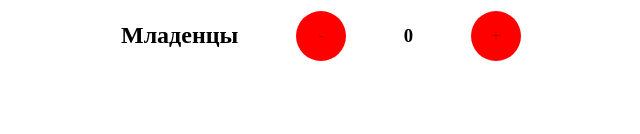
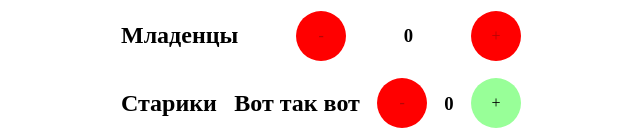
Before and after one commit to BakumenkoVS/trainingTS, a React app: page / in a window 1280 px wide. Shown: the part 1085-1219 px from the top of the page, without its empty margins (319-959 px from the left). Before the commit the page ends 1155 px from the top, so only its background shows below. Built offline with nearby package versions, Linux system fonts and the light colour scheme.

Commit message:
add reduce and increase

```diff
--- a/src/components/Counter/Counter.tsx
+++ b/src/components/Counter/Counter.tsx
@@ -1,16 +1,55 @@
-import React, { FC } from "react";
+import React, { FC, useEffect, useState } from "react";
 import { CounterProps } from "./types";
 import { styles } from "./Counter.styles";
 
-const Counter: FC<CounterProps> = ({title, subTitle, value}) => (
+const Counter: FC<CounterProps> = ({
+   title,
+   subTitle,
+   value,
+   onChange,
+   min = 0,
+}) => {
+   const [buttonIncrease, setButtonIncrease] = useState<boolean>(false);
+   const [buttonReduce, setButtonReduce] = useState<boolean>(false);
+
+   useEffect(() => {
+      if (min >= value) {
+         setButtonReduce(true);
+      } else {
+         setButtonReduce(false);
+      }
+   }, [value]);
+
+   const increase = () => {
+      onChange(value + 1);
+   };
+
+   const reduce = () => {
+      onChange(value - 1);
+   };
+   return (
       <section>
          <div css={styles.box}>
             <h2>{title}</h2>
-         <button css={styles.button}>-</button>
+            <h2>{subTitle}</h2>
+            <button
+               css={styles.button}
+               onClick={reduce}
+               disabled={buttonReduce}
+            >
+               -
+            </button>
             <h3>{value}</h3>
-         <button css={styles.button}>+</button>
+            <button
+               css={styles.button}
+               onClick={increase}
+               disabled={buttonIncrease}
+            >
+               +
+            </button>
          </div>
       </section>
    );
+};
 
 export default Counter;
--- a/src/components/PeopleCounter/PeopleCounter.tsx
+++ b/src/components/PeopleCounter/PeopleCounter.tsx
@@ -1,4 +1,5 @@
 import React, { useEffect, useState } from "react";
+import Counter from "../Counter/Counter";
 import { styles } from "./PeopleCounter.styles";
 
 export const PeopleCounter = () => {
@@ -18,6 +19,7 @@ export const PeopleCounter = () => {
    const [buttonReduceBabies, setButtonReduceBabies] = useState<boolean>(false);
 
    const [people, setPeople] = useState<number>();
+   const [x , setX] = useState<number>(0)
 
    useEffect(() => {
       setPeople(adults + children + babies);
@@ -186,6 +188,10 @@ export const PeopleCounter = () => {
                +
             </button>
          </div>
+         <Counter title="Старики" subTitle="Вот так вот" value={x} min={0} max={15}
+         onChange={(number)=>{setX(number)
+         }}
+         />
       </section>
    );
 };
```
Lines whose indentation alone changed are shown as unchanged.
